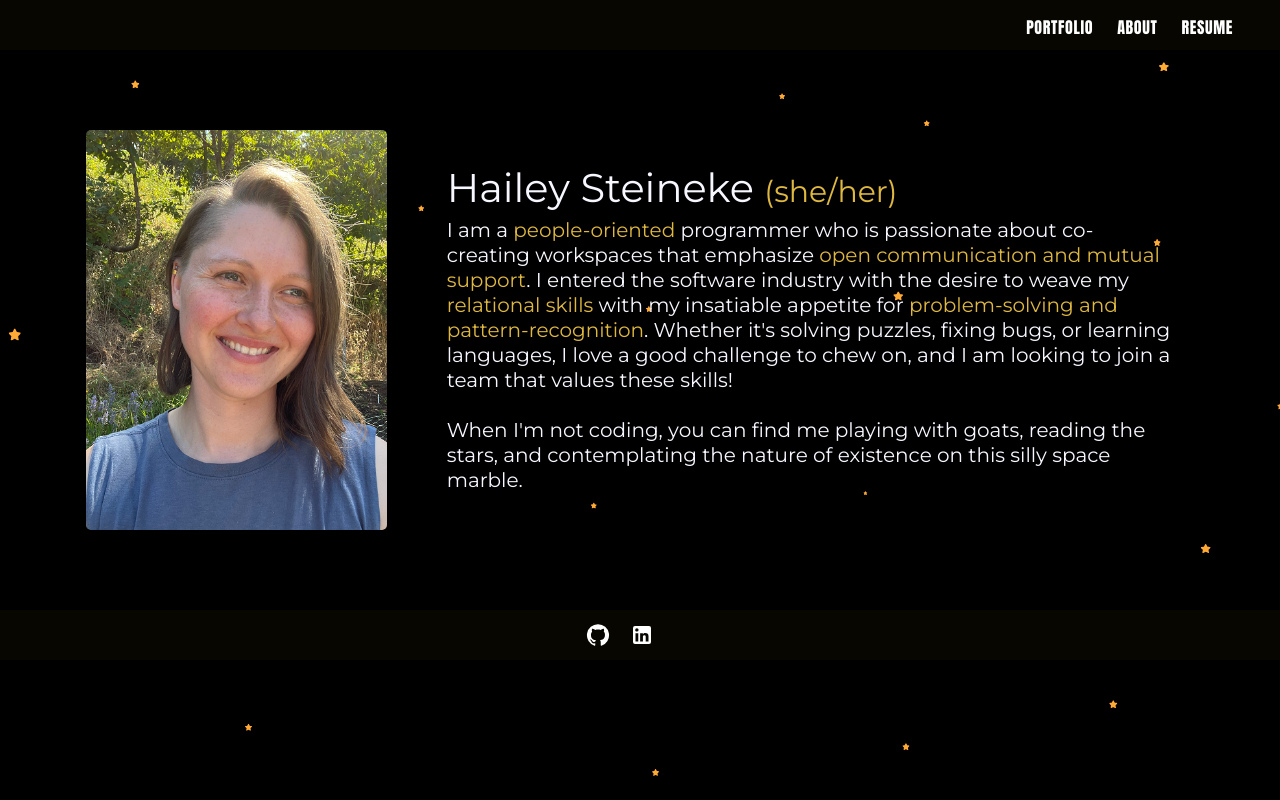
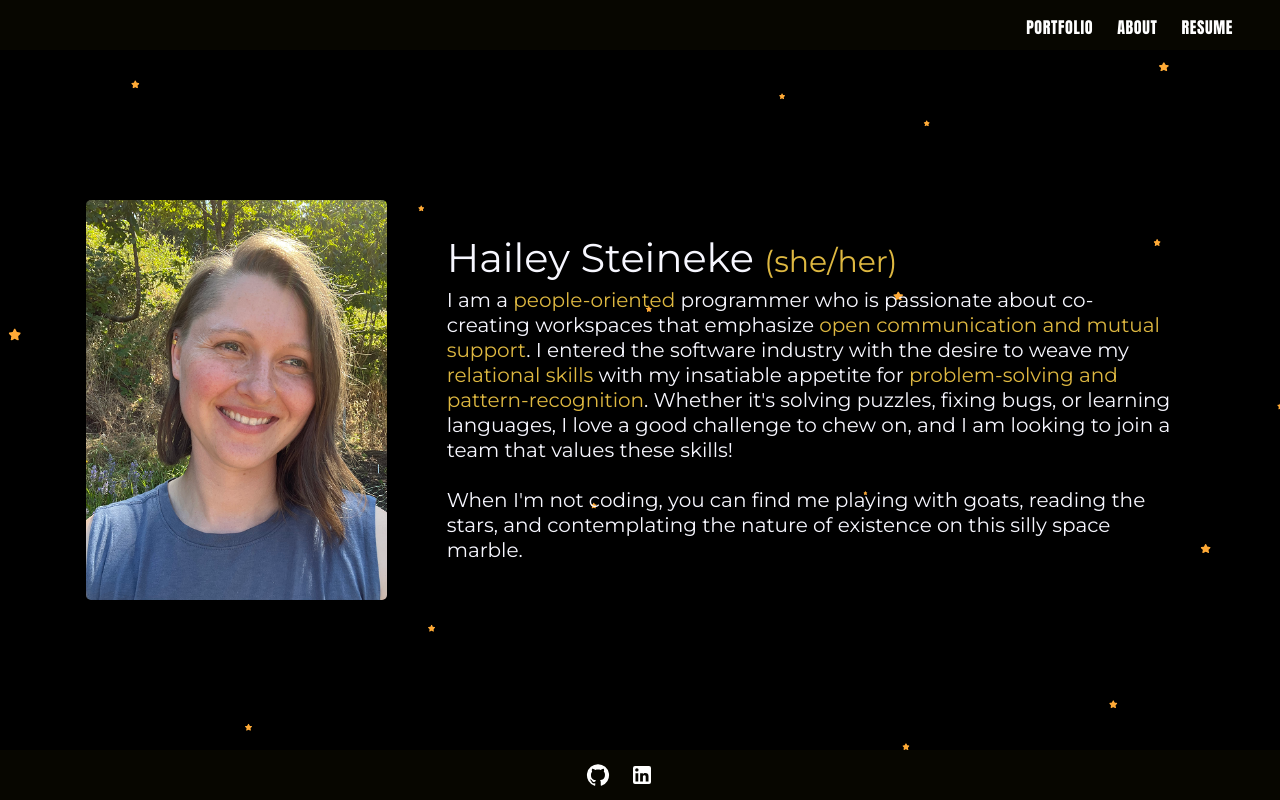
Before and after one commit to hdsteineke/portfolio-site, a React app: page / in a window 1280 px wide. Built offline with nearby package versions, Linux system fonts and the light colour scheme.

Commit message:
fixing footer display

```diff
--- a/src/components/Page/Footer/FooterNav.css
+++ b/src/components/Page/Footer/FooterNav.css
@@ -20,4 +20,5 @@
 
 .Icon:hover {
   color: var(--gold-metallic);
+  cursor: pointer;
 }
--- a/src/components/Page/Layout.css
+++ b/src/components/Page/Layout.css
@@ -1,4 +1,8 @@
 .Layout {
-  display: grid;
-  grid-template-rows: auto 1fr;
+  /* display: grid;
+  grid-template-rows: auto 1fr; */
+  display: flex;
+  min-height: 100vh;
+  flex-direction: column;
+  justify-content: space-between;
 }
```
